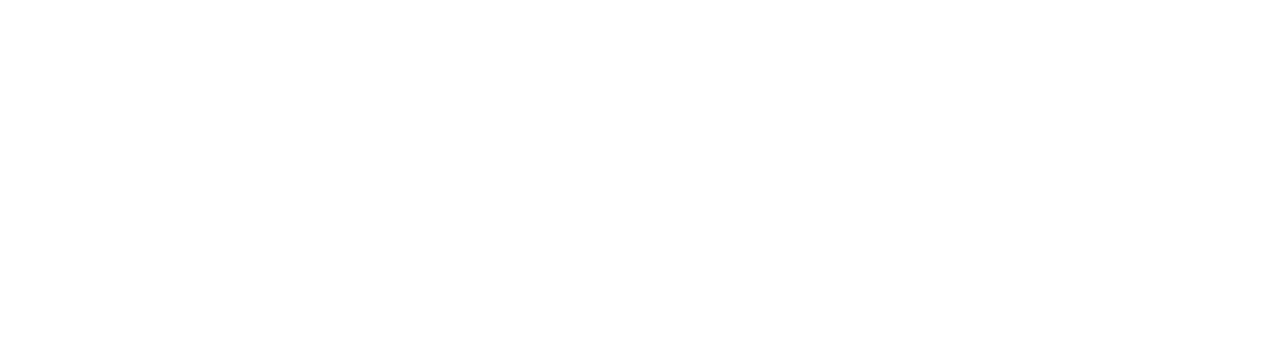
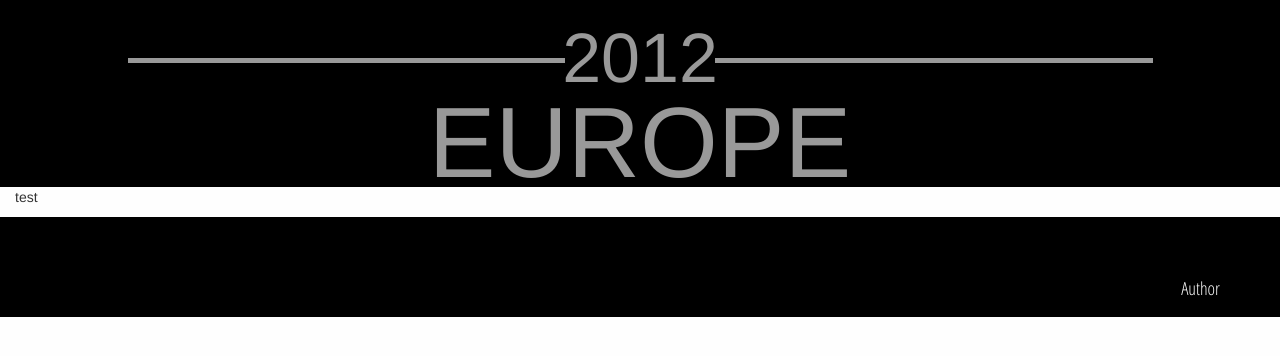
Before and after one commit to ervinkleitz/photo_album, a plain HTML site: page index.html in a window 1280 px wide. Drawn offline with nearby package versions, Linux system fonts and the light colour scheme.

Commit message:
Completed step 1 and part of step 2

```diff
--- a/css/common.css
+++ b/css/common.css
@@ -0,0 +1,61 @@
+body {
+	font-family: 'Helvetica', sans-serif;
+	background-color: #fefefe;
+}
+
+div.header {
+	background-color: black;
+}
+
+div.header h1 {
+	font-size: 100px;
+	text-transform: uppercase;
+	margin-top: 0;
+	line-height: 70px;
+	color: rgba(255,255,255,0.6);
+}
+
+div.header h2 {
+	font-size: 70px;
+	position: relative;
+	color: rgba(255,255,255,0.6);
+}
+
+div.header h2:before,
+div.header h2:after {
+    content: "";
+    position: absolute;
+    height: 43px;
+    border-bottom: 5px solid rgba(255, 255, 255, .6);
+    top: 0;
+    width: 35%;
+}
+
+div.header h2:before {
+    right: 5%;
+    margin-right: 50px;
+}
+
+div.header h2:after {
+    left: 5%;
+    margin-left: 50px;
+}
+
+div.footer {
+	background-color: black;
+	height: 100px;
+}
+
+div.footer .container {
+	height: 100%;
+	position: relative;
+}
+
+div.footer .author {
+	color: white;
+	font-family: 'Open Sans Condensed', sans-serif;
+	font-size: 18px;
+	position: absolute;
+	right: 5px;
+	bottom: 5px;
+}
--- a/index.html
+++ b/index.html
@@ -1,17 +1,38 @@
 <!DOCTYPE html>
 <html lang="en">
-
 <head>
 	<meta charset="UTF-8">
+	<meta name="viewport" content="width=device-width, initial-scale=1">
+
 	<title>Photo Album</title>
+
 	<link rel="stylesheet" href="https://maxcdn.bootstrapcdn.com/bootstrap/3.3.4/css/bootstrap.min.css">
 	<link href='http://fonts.googleapis.com/css?family=Open+Sans+Condensed:300,300italic,700' rel='stylesheet' type='text/css'>
 	<script src="https://ajax.googleapis.com/ajax/libs/jquery/2.1.3/jquery.min.js"></script>
+
+	<link rel="stylesheet" type="text/css" href="css/common.css">
+	<link rel="stylesheet" type="text/css" href="css/home.css">
 </head>
+
 <nav>
+</nav>
 
-</nav>
-<body>
+	<body>
+
+		<div class="header container-fluid ">
+			<h2 class="text-center">2012</h2>
+			<h1 class="text-center">EUROPE</h1>
+		</div>
+
+		<div class="main-content container-fluid">
+			<p>test</p>
+		</div>
+
+		<div class="footer container-fluid">
+			<div class="container">
+				<p class="author">Author</p>
+			</div>
+		</div>
 
 </body>
 </html>
```
